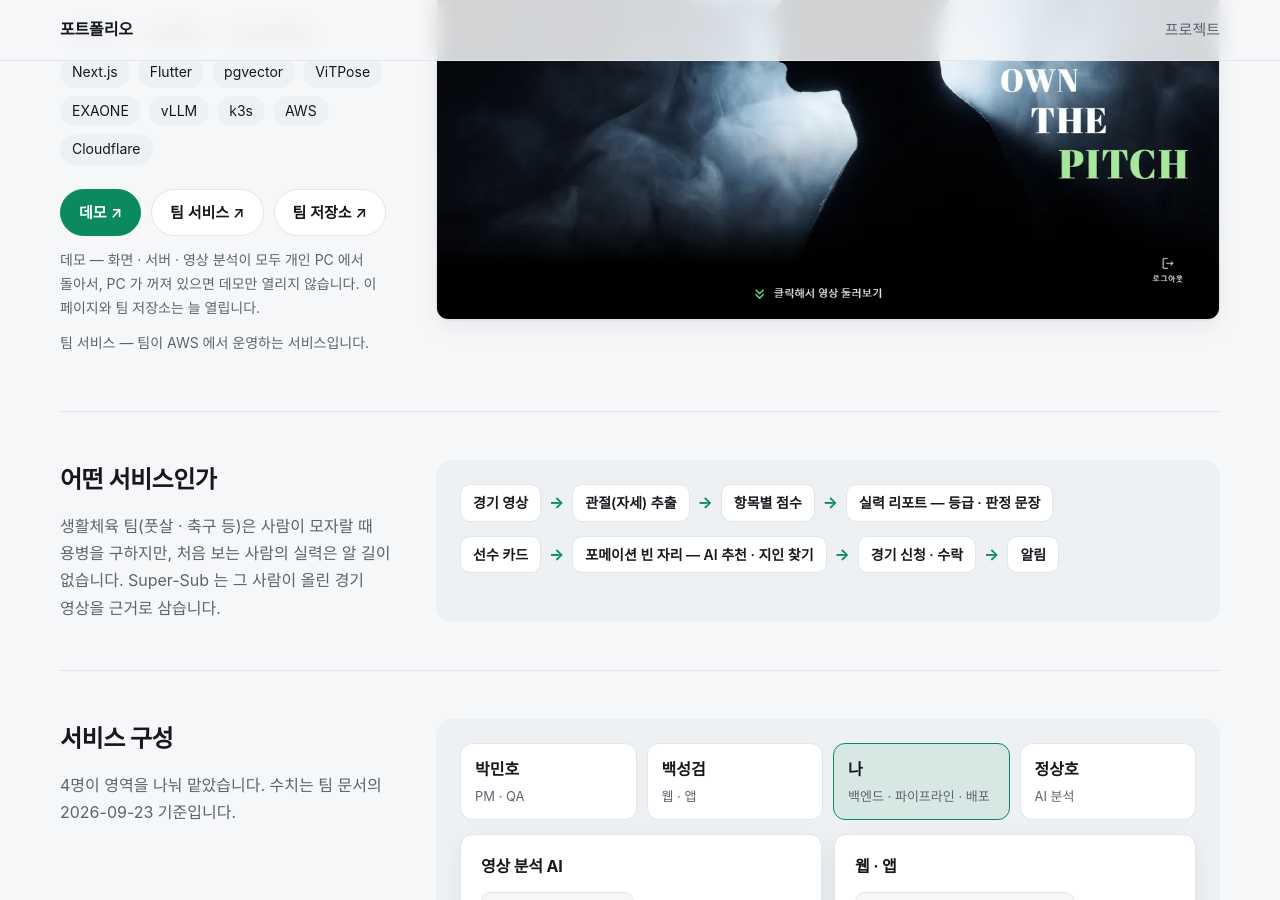
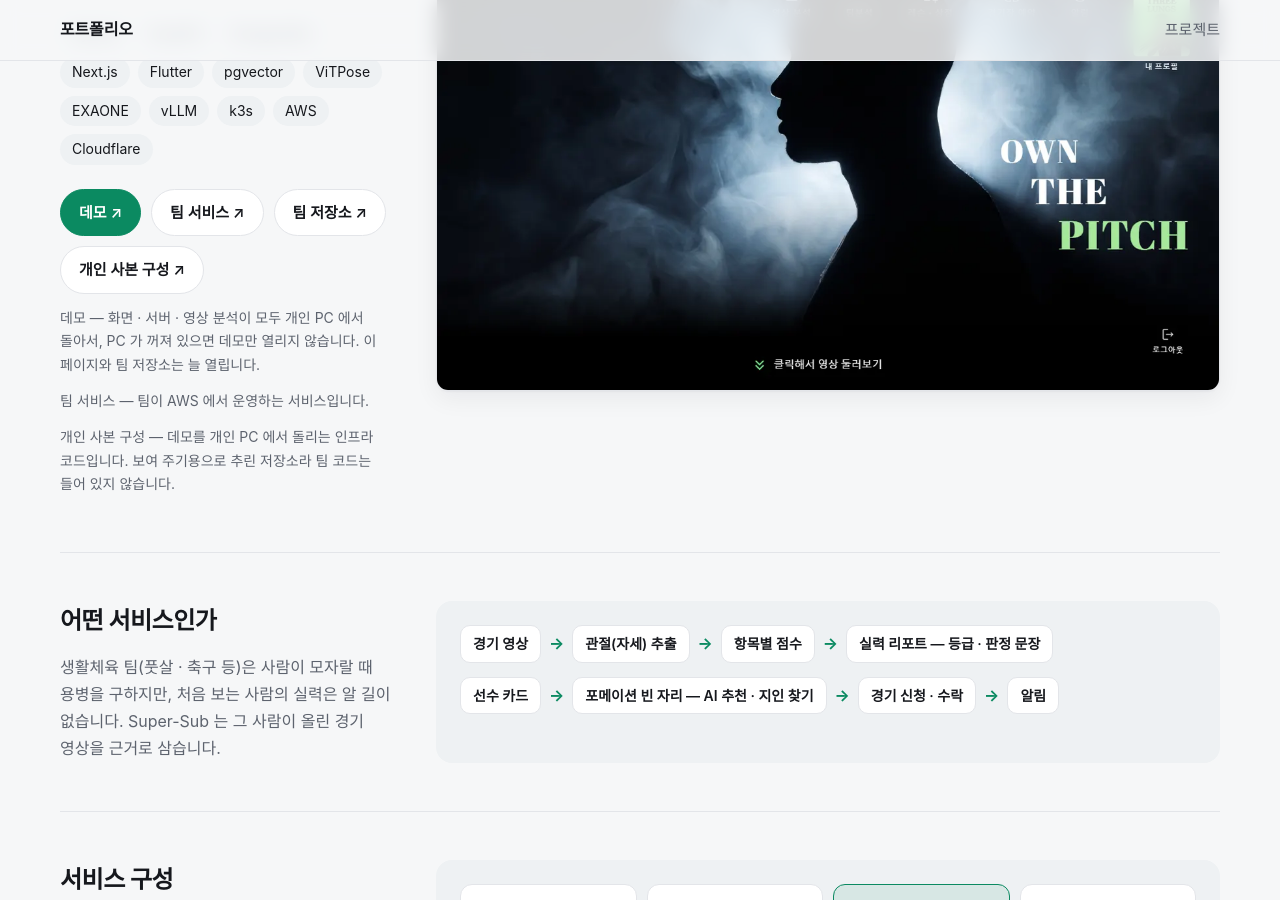
Before and after one commit to roqkf13/portfolio.anjgkwl.com, a Jekyll site: the page built from _projects/supersub.md, in a window 1280 px wide and 900 px high, scrolled down 316 px. Built offline with Jekyll 4.4.1, drawn with Linux system fonts in a browser that asks for light colours.

Commit message:
feat(site): Super-Sub 페이지에 「개인 사본 구성」 링크 — 데모를 개인 PC 에서 돌리는 인프라 코드 저장소
Co-Authored-By: Claude Opus 5.5 <noreply@anthropic.com>

```diff
--- a/_projects/supersub.md
+++ b/_projects/supersub.md
@@ -17,6 +17,9 @@ links:
     note: "팀이 AWS 에서 운영하는 서비스입니다."
   - label: "팀 저장소"
     url: "https://github.com/pmhllll12/super-sub.cloud"
+  - label: "개인 사본 구성"
+    url: "https://github.com/roqkf13/supersub-selfhost"
+    note: "데모를 개인 PC 에서 돌리는 인프라 코드입니다. 보여 주기용으로 추린 저장소라 팀 코드는 들어 있지 않습니다."
 
 # 페이지 본문 — 그림 7 : 글 3(사용자, 2026-09-30). 절마다 text(왼쪽 글)와 blocks(오른쪽 그림 — _includes/vblocks.html)
 # 🔴 그림의 말 · 숫자는 팀 문서 · 저장소로 확인된 것만. 팀 main 에 들어간 것만 「내가 한 일」에 적는다(09-29)
```
